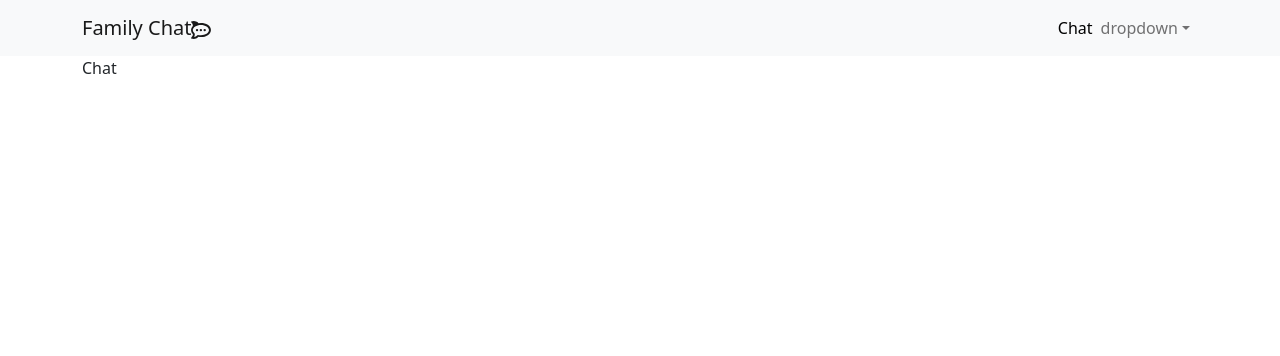
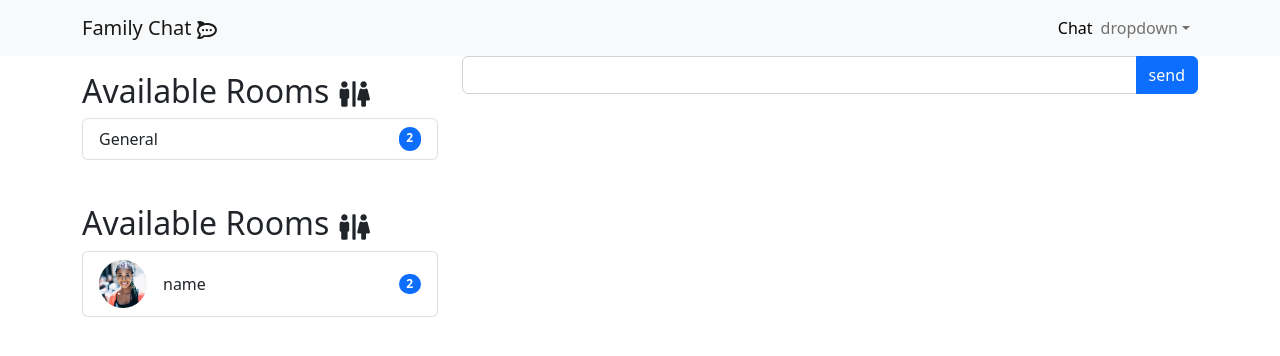
Before and after one commit to alimoinijazani/Mern-Chat, a React (Create React App) app: page /chat in a window 1280 px wide. Shown: the top 356 px of the page. Built offline with nearby package versions, Linux system fonts and the light colour scheme.

Commit message:
login & chat & home page

```diff
--- a/src/App.js
+++ b/src/App.js
@@ -4,6 +4,7 @@ import { BrowserRouter, Routes, Route } from 'react-router-dom';
 import Home from './pages/Home';
 import Navigation from './components/Navigation';
 import Chat from './pages/Chat';
+import Login from './pages/Login';
 function App() {
   return (
     <div>
@@ -13,6 +14,7 @@ function App() {
           <Routes>
             <Route path="/" element={<Home />} />
             <Route path="/chat" element={<Chat />} />
+            <Route path="/login" element={<Login />} />
           </Routes>
         </Container>
       </BrowserRouter>
--- a/src/components/Navigation.js
+++ b/src/components/Navigation.js
@@ -12,8 +12,7 @@ export default function Navigation() {
       <Container>
         <LinkContainer to="/">
           <Navbar.Brand>
-            Family Chat
-            <FaRocketchat />
+            Family Chat <FaRocketchat />
           </Navbar.Brand>
         </LinkContainer>
         <Nav className="ms-auto d-flex justify-content-center align-items-center">
--- a/src/index.css
+++ b/src/index.css
@@ -2,3 +2,19 @@ a {
   text-decoration: none;
   color: black;
 }
+.profile-pic {
+  width: 3rem;
+  height: 3rem;
+  border-radius: 50%;
+  object-fit: cover;
+}
+/*home*/
+.home__container-left {
+  height: 90vh;
+}
+.home__container-right {
+  background-image: url(../public/pic/home.jpg);
+  background-size: cover;
+  background-position: center;
+  overflow-x: hidden;
+}
--- a/src/pages/Chat.js
+++ b/src/pages/Chat.js
@@ -1,5 +1,50 @@
 import React from 'react';
+import Row from 'react-bootstrap/Row';
+import Col from 'react-bootstrap/Col';
+import Badge from 'react-bootstrap/Badge';
+import Form from 'react-bootstrap/Form';
+import Button from 'react-bootstrap/Button';
+import ListGroup from 'react-bootstrap/ListGroup';
+import InputGroup from 'react-bootstrap/InputGroup';
+import { FaRestroom } from 'react-icons/fa';
+export default function Chat() {
+  return (
+    <Row>
+      <Col md={4}>
+        <div className="my-3 d-flex flex-column h-50">
+          <h2>
+            Available Rooms <FaRestroom />
+          </h2>
+          <ListGroup>
+            <ListGroup.Item className="d-flex justify-content-between">
+              <div>General</div>
+              <Badge pill>2</Badge>
+            </ListGroup.Item>
+          </ListGroup>
+        </div>
+        <div className="h-50 d-flex flex-column">
+          <h2>
+            Available Rooms <FaRestroom />
+          </h2>
+          <ListGroup>
+            <ListGroup.Item className="d-flex justify-content-between align-items-center">
+              <div className="d-flex justify-content-start align-items-center gap-3">
+                <img src="/pic/1.jpg" alt="" className="profile-pic" />
+                <div>name</div>
+              </div>
+              <Badge pill>2</Badge>
+            </ListGroup.Item>
+          </ListGroup>
+        </div>
+      </Col>
 
-export default function Chat() {
-  return <div>Chat</div>;
+      <Col md={8}>
+        <div></div>
+        <InputGroup>
+          <Form.Control />
+          <Button type="submit">send</Button>
+        </InputGroup>
+      </Col>
+    </Row>
+  );
 }
--- a/src/pages/Home.js
+++ b/src/pages/Home.js
@@ -1,5 +1,28 @@
-import React from 'react';
-
+import Row from 'react-bootstrap/Row';
+import Col from 'react-bootstrap/Col';
+import { FaSpaceShuttle } from 'react-icons/fa';
+import Button from 'react-bootstrap/Button';
+import { useNavigate } from 'react-router-dom';
 export default function Home() {
-  return <div>Home</div>;
+  const navigate = useNavigate();
+  return (
+    <Row>
+      <Col
+        md={6}
+        className="d-flex justify-content-center align-items-center home__container-left"
+      >
+        <div>
+          <h1>Share The world With Friends</h1>
+          <p>
+            Chat app which connect you to the world no matter whats your
+            location
+          </p>
+          <Button variant="success" onClick={() => navigate('/login')}>
+            Get Started <FaSpaceShuttle />
+          </Button>
+        </div>
+      </Col>
+      <Col md={6} className="d-flex home__container-right"></Col>
+    </Row>
+  );
 }
--- a/src/pages/Login.js
+++ b/src/pages/Login.js
@@ -1,5 +1,33 @@
 import React from 'react';
-
+import Button from 'react-bootstrap/Button';
+import Form from 'react-bootstrap/Form';
+import { Link } from 'react-router-dom';
 export default function Login() {
-  return <div>Login</div>;
+  const handleSubmit = (e) => {
+    e.preventDefault();
+  };
+  return (
+    <div className="d-flex flex-column justify-content-center w-75 mt-5">
+      <div>
+        <form onSubmit={handleSubmit}>
+          <Form.Group className="my-2">
+            <Form.Label>Username</Form.Label>
+            <Form.Control />
+          </Form.Group>
+          <Form.Group className="my-2">
+            <Form.Label>Password</Form.Label>
+            <Form.Control type="password" />
+          </Form.Group>
+          <Button variant="success">Login</Button>
+        </form>
+      </div>
+      <div className="my-5">
+        don't have an account?
+        <Link to="/signup">
+          {' '}
+          <i style={{ color: 'green' }}>Signup here</i>
+        </Link>{' '}
+      </div>
+    </div>
+  );
 }
```
Also changed, not shown: public/pic/1.jpg (added), public/pic/home.jpg (added).
